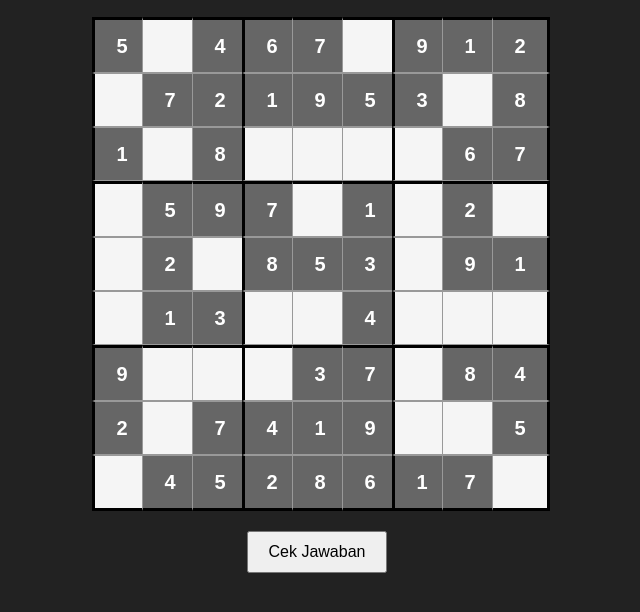
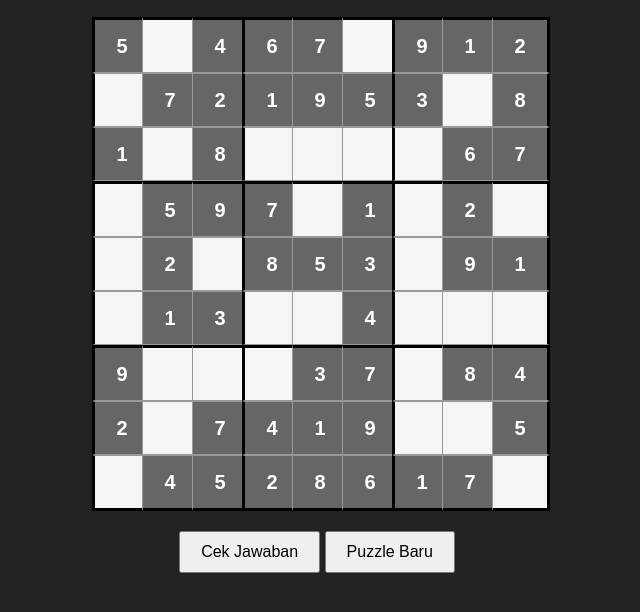
Before and after one commit to ArmandoFirlian/Simpel-CI-Project, a plain HTML site: page index.html in a window 1280 px wide. Shown: the part 100-712 px from the top of the page, without its empty margins (323-963 px from the left). Drawn offline with Linux system fonts and the light colour scheme.

Commit message:
Add 'Puzzle Baru' button to index.html

```diff
--- a/index.html
+++ b/index.html
@@ -60,6 +60,7 @@ button {
 <div id="board"></div>
 
 <button onclick="cekJawaban()">Cek Jawaban</button>
+<button onclick="generatePuzzle()">Puzzle Baru</button>
 
 <script src="script.js"></script>
 
```
